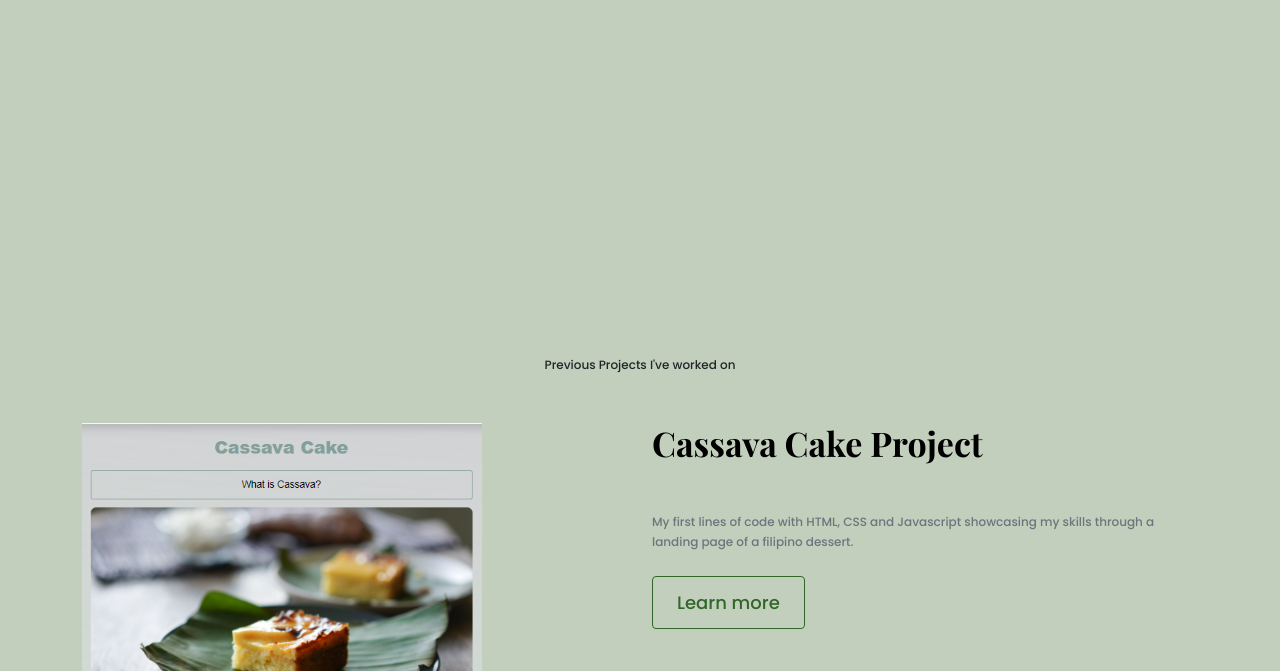
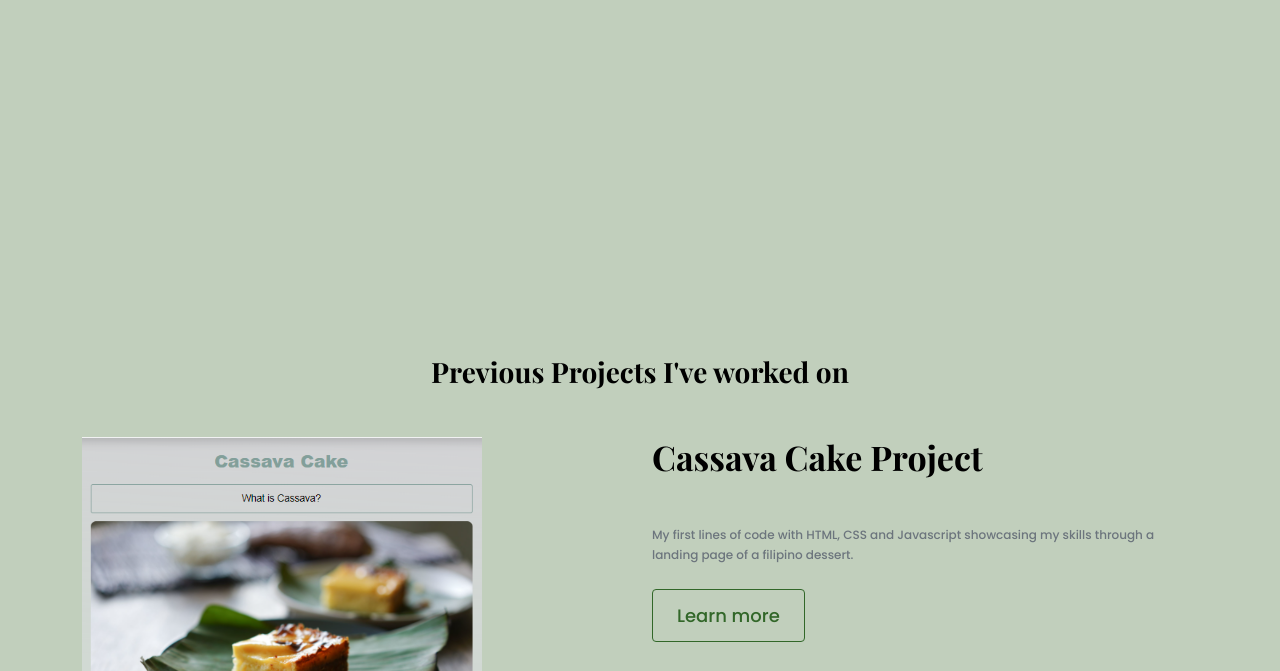
Before and after one commit to sophieevripidou/portfolio-project, a plain HTML site: page index.html in a window 1280 px wide. Shown: the part 429-1100 px from the top of the page. Drawn offline with nearby package versions, Linux system fonts and the light colour scheme.

Commit message:
previous projects i've worked on
changed from p to h3

```diff
--- a/index.html
+++ b/index.html
@@ -31,8 +31,8 @@
         <h2 class="mb-5">Front-End Developer based in Cyprus</h2>
         <a href="#" class="btn btn-branding">Contact me</a>
     </div>
-    <p class="text-center m-5">
-        Previous Projects I've worked on</p>
+    <h3 class="text-center m-5">
+        Previous Projects I've worked on</h3>
     <div class="container">
 
     <div class="row mb-5">
```
